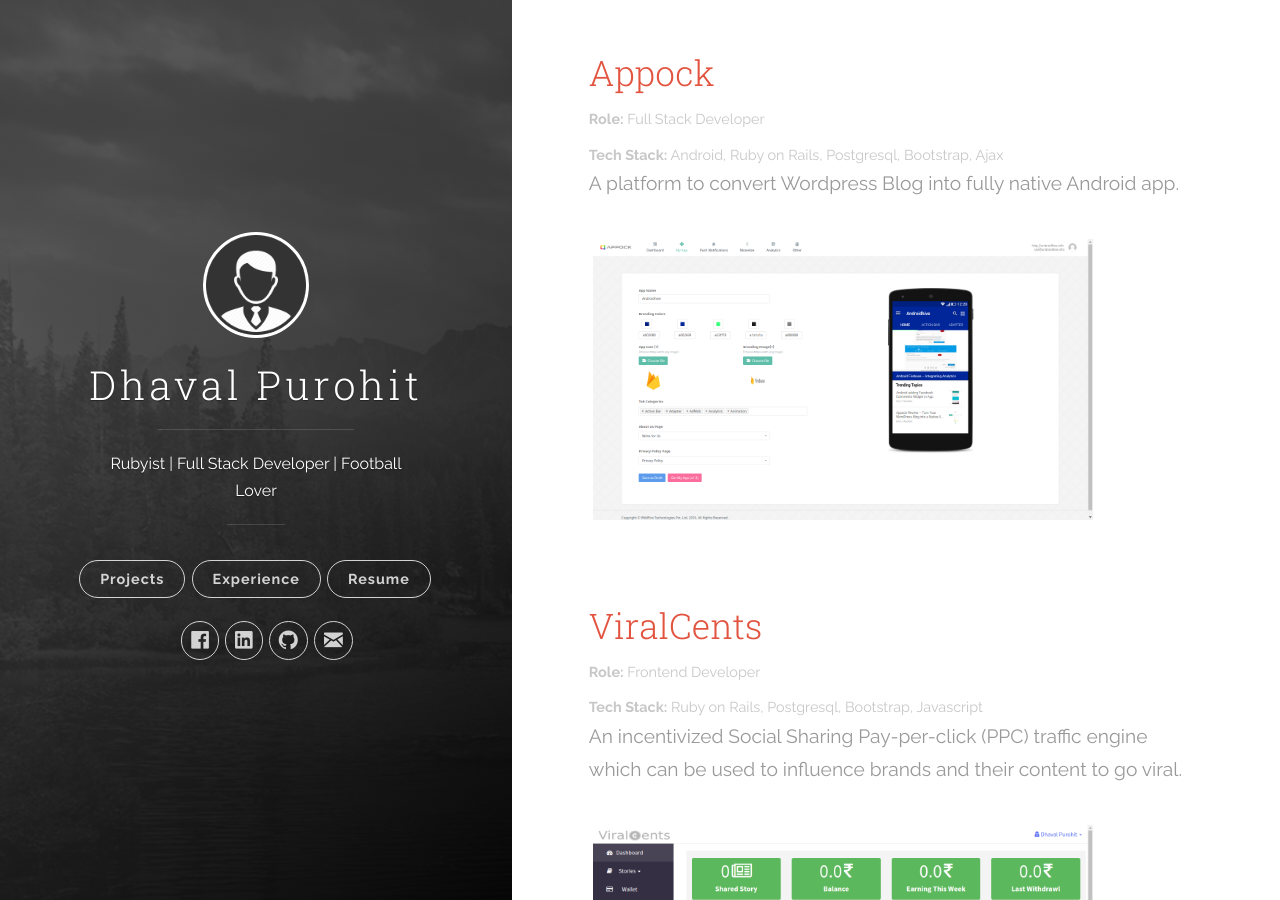
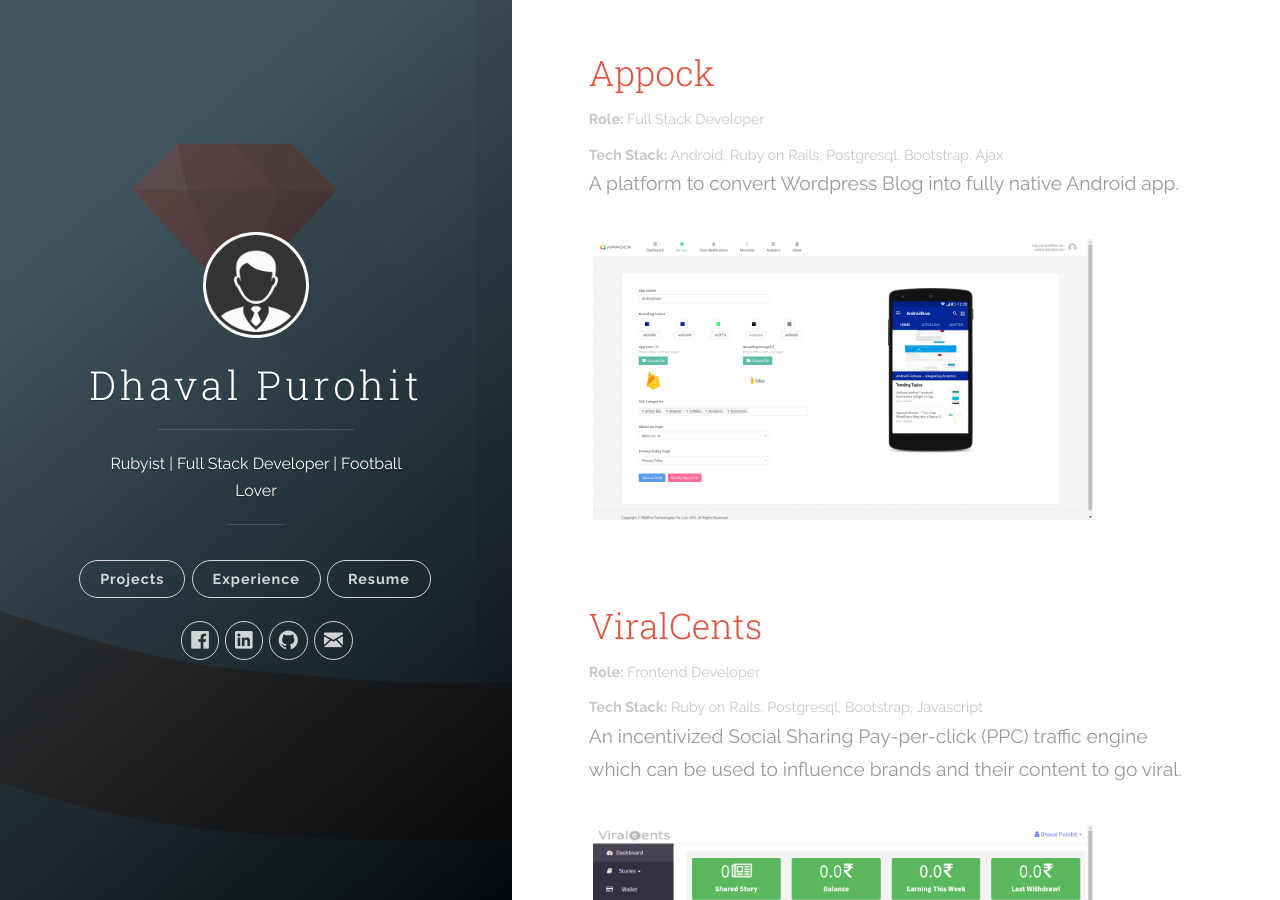
Before and after one commit to dhaval0894/portfolio-jekyll, a Jekyll site: the page built from index.html, in a window 1280 px wide and 900 px high. Built offline with Jekyll 4.4.1, drawn with Linux system fonts in a browser that asks for light colours.

```diff
--- a/_includes/header.html
+++ b/_includes/header.html
@@ -3,7 +3,7 @@
   <i class="icon icon-x-circle btn-mobile-close__icon hidden"></i>
 </span>
 
-<header class="panel-cover" style="background-image: url({{ "images/cover.jpg" | prepend: site.baseurl }})">
+<header class="panel-cover" style="background-image: url({{ "images/ror.png" | prepend: site.baseurl }})">
   <div class="panel-main">
 
     <div class="panel-main__inner panel-inverted">
```
Also changed, not shown: images/ror.png (added).
